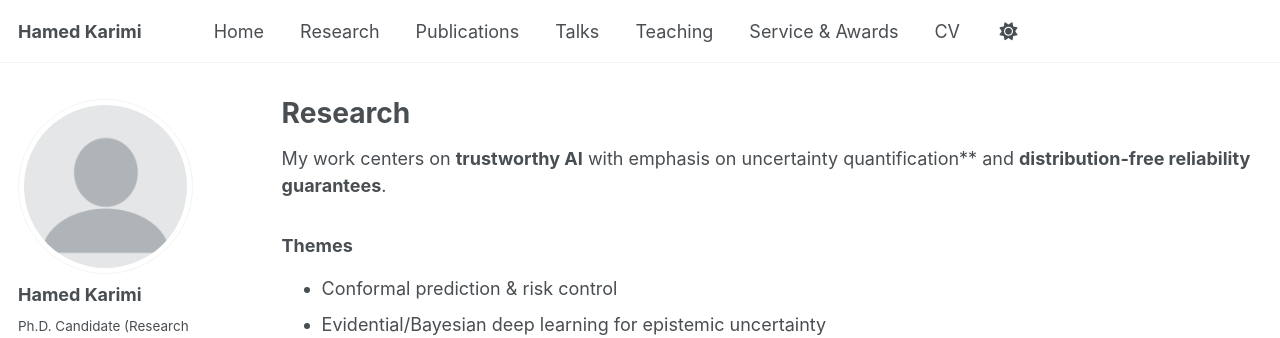
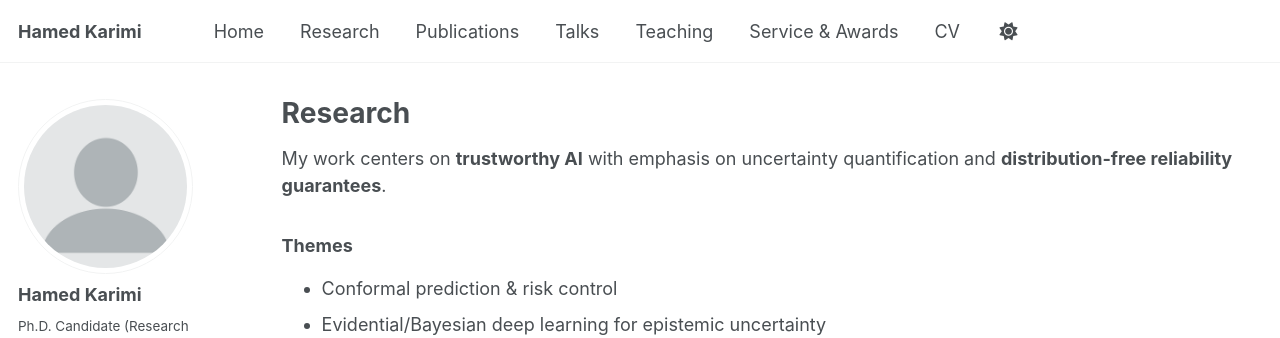
Before and after one commit to hamedmx/hamedmx.github.io, a Jekyll site: the page built from _pages/research.md, in a window 1280 px wide and 992 px high. Shown: the top 338 px of the window. Built offline with Jekyll 4.4.1, drawn with Linux system fonts in a browser that asks for light colours; some web fonts are replaced; a script that is not in the unit is left out.

```diff
--- a/_pages/research.md
+++ b/_pages/research.md
@@ -4,7 +4,7 @@ title: "Research"
 author_profile: true
 ---
 
-My work centers on **trustworthy AI** with emphasis on uncertainty quantification** and **distribution-free reliability guarantees**.
+My work centers on **trustworthy AI** with emphasis on uncertainty quantification and **distribution-free reliability guarantees**.
 
 ### Themes
 - Conformal prediction & risk control
```
